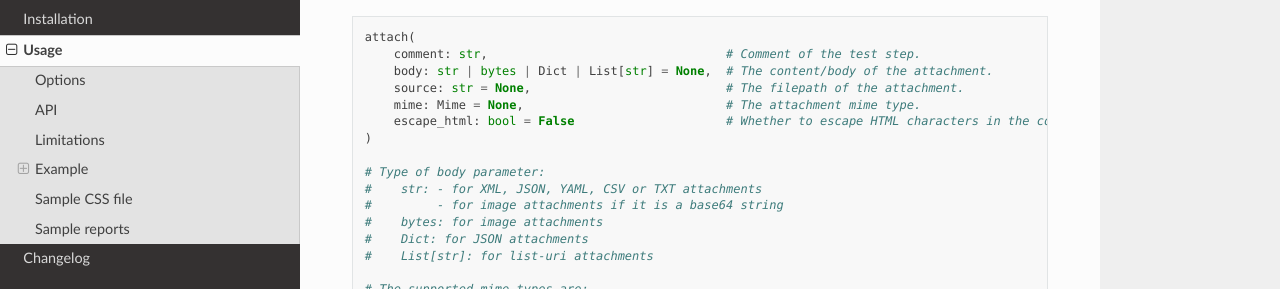
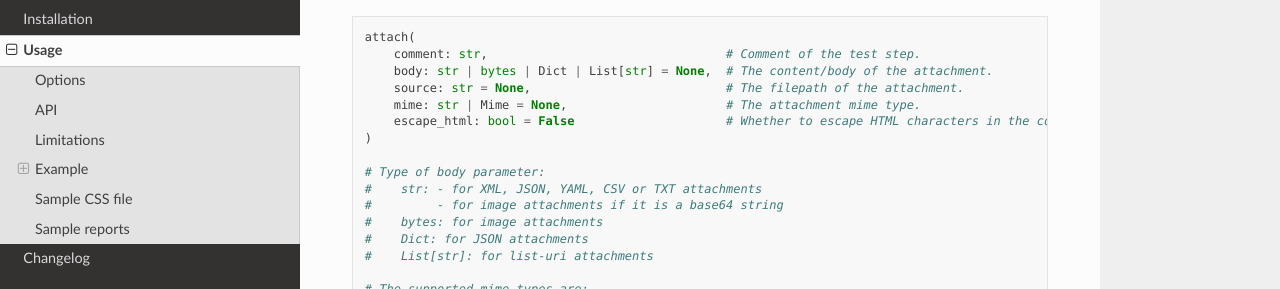
Before and after one commit to harmin-parra/pytest-report-extras, a Sphinx documentation site: the page built from docs/user_guide.rst, in a window 1280 px wide and 900 px high, scrolled down 1406 px. Shown: the part 162-451 px from the top of the window. Built offline with Sphinx 7.4.7 and the Read the Docs theme 3.1.0, drawn with Linux system fonts in a browser that asks for light colours.

Commit message:
update docs

```diff
--- a/docs/user_guide.rst
+++ b/docs/user_guide.rst
@@ -76,7 +76,7 @@ To add a step with attachment:
       comment: str,                                 # Comment of the test step.
       body: str | bytes | Dict | List[str] = None,  # The content/body of the attachment.
       source: str = None,                           # The filepath of the attachment.
-      mime: Mime = None,                            # The attachment mime type.
+      mime: str | Mime = None,                      # The attachment mime type.
       escape_html: bool = False                     # Whether to escape HTML characters in the comment.
   )
 
@@ -120,7 +120,7 @@ Limitations
 
 * No support for any kind of parallel tests execution (multi-treads, multi-tabs or multi-windows).
 
-* For Playwright, only ``sync_api`` is supported.
+* For Playwright, only **sync_api** is supported.
 
 
 Example
```
